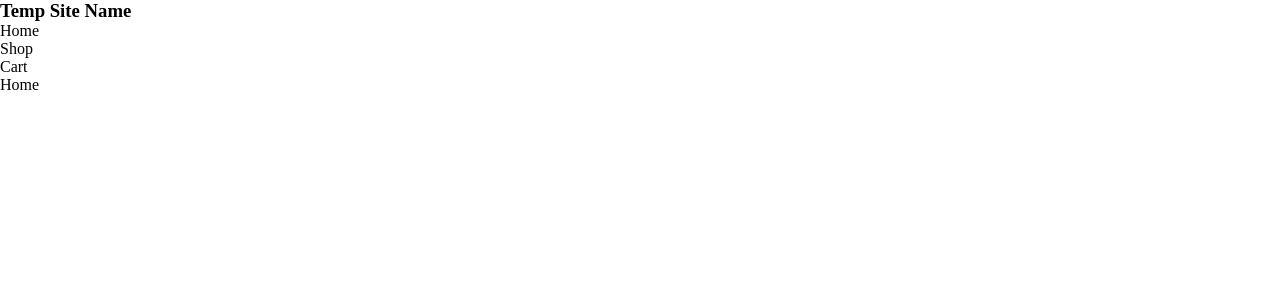
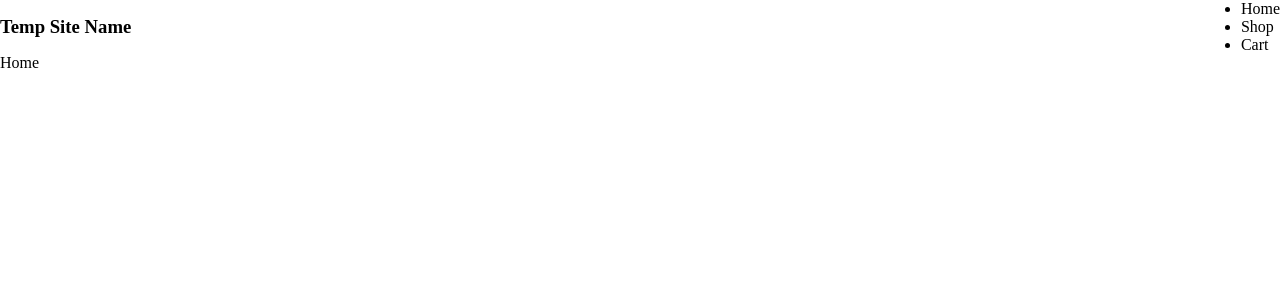
Before and after one commit to robisonwebdev/shopping-cart, a React (Create React App) app: page / in a window 1280 px wide. Shown: the top 300 px of the page. Built offline with nearby package versions, Linux system fonts and the light colour scheme; a web font is replaced by a local one.

Commit message:
Setup flex on nav

```diff
--- a/src/styles/Navbar.css
+++ b/src/styles/Navbar.css
@@ -0,0 +1,6 @@
+nav {
+  display: flex;
+  flex-direction: row;
+  justify-content: space-between;
+  align-items: center;
+}
```
